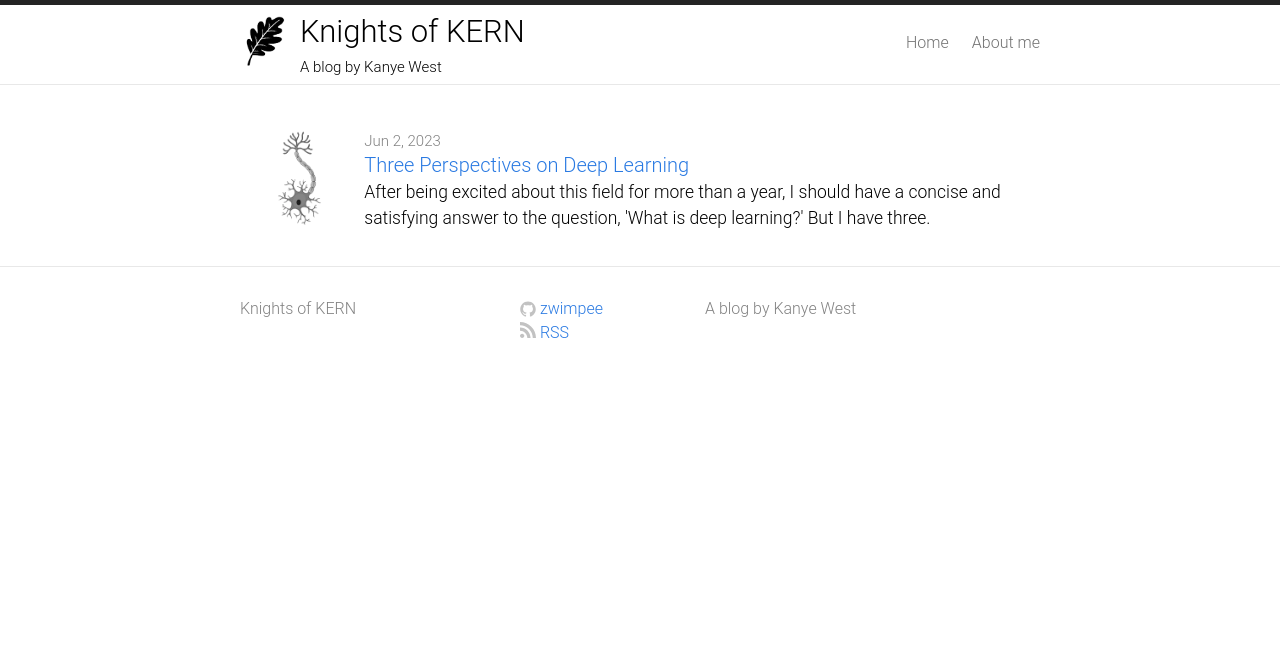
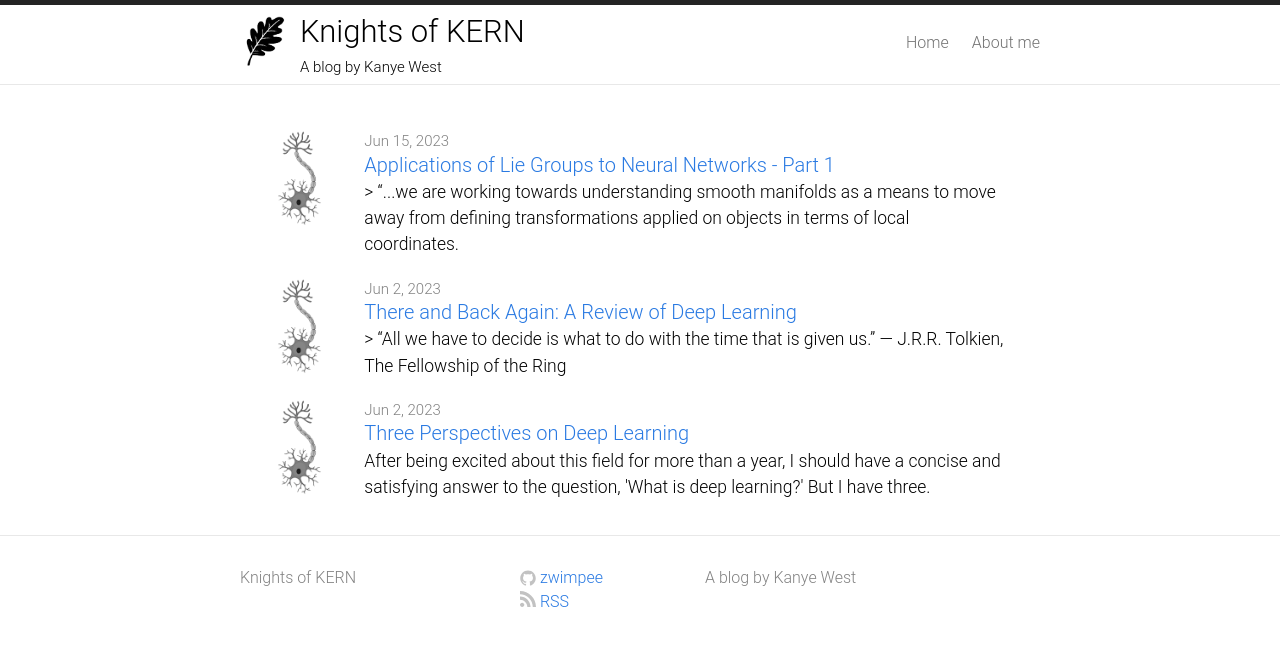
Before and after one commit to zwimpee/zwimpee.github.io, a Jekyll site: the page built from index.html, in a window 1280 px wide. Shown: the top 646 px of the page. Built offline with Jekyll 4.4.1, drawn with Linux system fonts in a browser that asks for light colours; some of the changed lines change nothing that is shown.

Commit message:
updating

```diff
--- a/_posts/README.md
+++ b/_posts/2023-06-02-intro.md
@@ -2,13 +2,12 @@
 layout: post
 comments: true
 title:  "There and Back Again: A Review of Deep Learning"
-excerpt: "The amount of information that people in this position have to sift through in order to get up to speed is staggering, and I hope that by writing about my own journey, I can help to make that process a little bit easier for them."
+excerpt: "> “All we have to decide is what to do with the time that is given us.” ― J.R.R. Tolkien, The Fellowship of the Ring "
 date:   2023-06-02 11:00:00
 mathjax: true
 author: Zach Wimpee
 thumbnail: /assets/intro/thumbnail.png
 ---
-# There and Back Again: A Review of Deep Learning
 
 ## Introduction
 
--- /dev/null
+++ b/_posts/2023-06-15-lie-groups-manifolds.md
@@ -0,0 +1,47 @@
+---
+layout: post
+comments: true
+title:  "Applications of Lie Groups to Neural Networks - Part 1"
+excerpt: "> “...we are working towards understanding smooth manifolds as a means to move away from defining transformations applied on objects in terms of local coordinates. "
+date:   2023-06-15 08:00:00
+mathjax: true
+author: Zach Wimpee
+thumbnail: /assets/intro/thumbnail.png
+---
+
+# Graudate Texts in Mathematics - Applications of Lie Groups to Differential Equations
+
+## Chapter 1 - Introduction to Lie Groups
+> "*...Once we have freed outselves of this dependence on coordinates, it is a small step to the general definition of a smooth manifold.*" - Olver, pg. 3
+
+We want to understand what a Lie Group is, given the simple definition that it is a Group that is also a Manifold.
+
+To begin, we are working towards understanding smooth manifolds as a means to move away from defining transformations applied on objects in terms of local coordinates.
+
+To do this, let's start with a definition.
+
+### **Definition 1.1** - **$M$-Dimensional Manifold**
+An **$m$-dimensional manifold** is a set **$M$**, together with a countable collection of subsets **$U_{\alpha} \subset M$**, called ***coordinate charts***, and one-to-one functions **$\chi_\alpha \colon U_\alpha \mapsto V_\alpha$** onto connected open subsets **$V_{\alpha}\subset \mathbb{R}^m$**, called ***local coordinate maps***, which satisfy the following properties:
+
+*a)* The ***coordinate charts*** *cover* **$M$**:
+$$\bigcup_{\alpha} U_{\alpha} = M$$
+
+*b)* On the overlap of any pair of coordinate charts, $U_{\alpha}\cap U_{\beta}$, the composite map
+$$
+\chi_{\beta}\circ \chi_{\alpha}^{-1}\colon \chi_{\alpha}(
+    U_{\alpha}\cap U_{\beta}
+) \mapsto \chi_{\beta}(
+    U_{\alpha}\cap U_{\beta}
+)
+$$
+
+is a smooth (***infinitely differentiable***) function.
+
+*c)* If $x \in U_{\alpha}$ and $\tilde x \in U_{\beta}$ are distinct points of **$M$**, then there exist open subsets $W\subset V_{\alpha}$, $\tilde W \subset V_{\beta}$ with $\chi_{\alpha}(x)\in W$, $\chi_{\beta}(\tilde x)\in \tilde W$, satisfying
+$$
+\chi_{\alpha}^{-1}(W)\cap\chi_{\beta}^{-1}(\tilde W) = \emptyset
+$$
+
+> #### ***Notes***
+>
+> *The local coordinate charts $\chi_{\alpha}\colon U_{\alpha} \mapsto V_{\alpha}$ endow the manifold $M$ with the structure of a topological space. Namely, we require that for each open subset $W\subset V_{\alpha}\subset\mathbb{R}^{m}$, $\chi_{\alpha}^{-1}(W)$ be an open subset of $M$. These sets form a *basis* for the topology on $M$, so that $U \subset M$ is open if and only if for each $x \in U$ there is a neighborhood of $x$ of the above form contained in $U$; i.e., $x \in \chi_{\alpha}^{-1}(W) \subset U$, where $\chi_{\alpha}\colon U_{\alpha} \mapsto V_{\alpha}$ is a coordinate chart containing $x$, and $W$ is an open subset of $V_{\alpha}$. In terms of this topology, the third requirement in the definition of a manifold is just a statement of the Hausdorff separation axiom. The degree of differentiability of the overlap functions $\chi_{\beta} \circ \chi_{\alpha}^{-1}$ determines the degree of smoothness of the manifold.*
```
